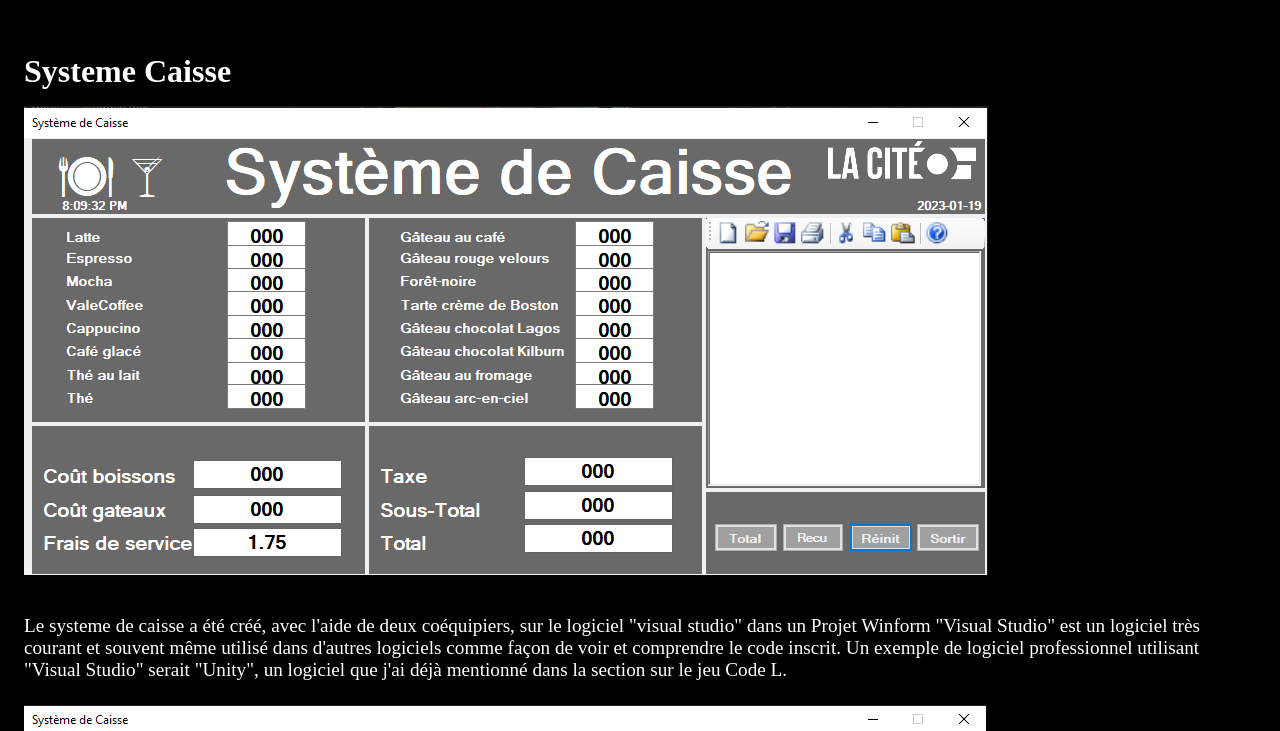
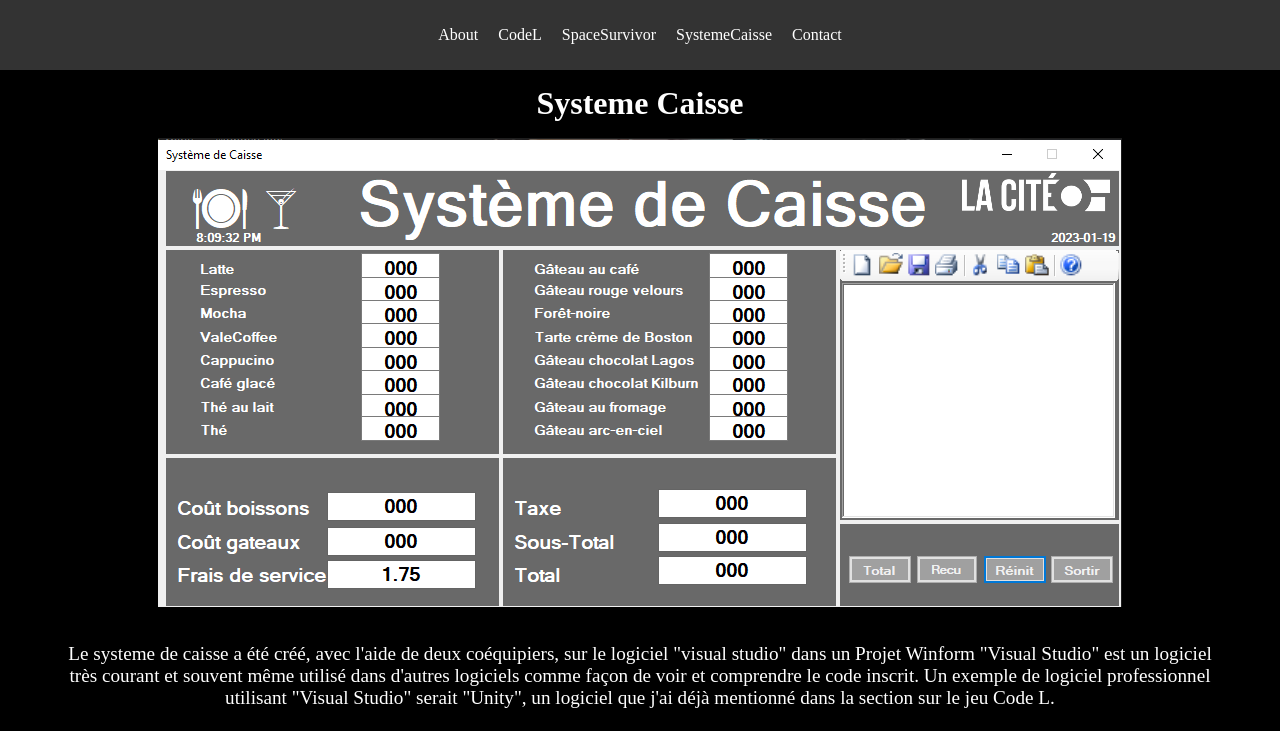
Before and after one commit to AlexGreedSin/Portfolio, a Next.js app: page /projects/SystemeCaisse in a window 1280 px wide. Shown: the top 731 px of the page. Built offline with nearby package versions, Linux system fonts and the light colour scheme.

Commit message:
CashMachine

```diff
--- a/pages/projects/SystemeCaisse.js
+++ b/pages/projects/SystemeCaisse.js
@@ -3,9 +3,13 @@ import styles from '../../styles/Game.module.css';
 import SystemeCaisse1 from '../../public/images/SystemeCaisse1.png';
 import SystemeCaisse2 from '../../public/images/SC2.png';
 import Head from "next/head"
+import SidebarMenu from '../../components/SidebarMenu'; // Import SidebarMenu
+
 export default function SystemeCaisse() {
     return (
       <div className={styles.pageContainer}>
+        <SidebarMenu /> {/* Add the Sidebar */}
+        <div className={styles.centeredContent}>
         <Head>
           <title>Portefolio Alexandre Bailey-Proulx Caisse</title>
           <meta name="description" content="logiciel de caisse pour calculer les achats d'une compagnie fictive" />
@@ -14,7 +18,6 @@ export default function SystemeCaisse() {
           <meta property="og:description" content="logiciel de caisse pour calculer les achats d'une compagnie fictive" />
           <meta property="og:image" content="http://localhost:3000/public/img/SystemeCaisse.PNG"/>
         </Head>
-        <div className={styles.contentContainer}>
           <h1 className={styles.titre}>Systeme Caisse</h1>
 
             <Image src={SystemeCaisse1} alt="Image1 SystemeCaisse" className={styles.image} priority/>
```
